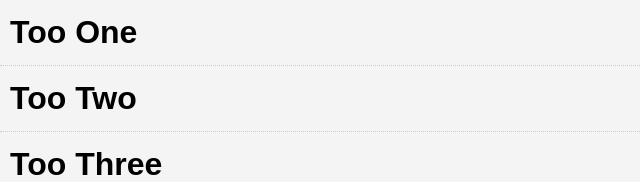
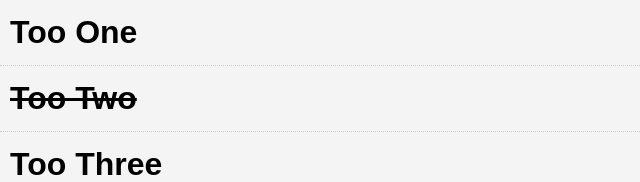
Before and after one commit to kirils/todolist, a Vue app: page / in a window 1280 px wide. Shown: the top 182 px of the page, without its empty margins (0-640 px from the left). Built offline with nearby package versions, Linux system fonts and the light colour scheme.

Commit message:
Add is-completed css logic

```diff
--- a/src/components/TodoItem.vue
+++ b/src/components/TodoItem.vue
@@ -1,5 +1,5 @@
 <template>
-    <div class="todo-item">
+    <div class="todo-item" v-bind:class="{'is-complete':todo.completed}">
         <h1>{{todo.title}}</h1>
     </div>
 </template>
```
